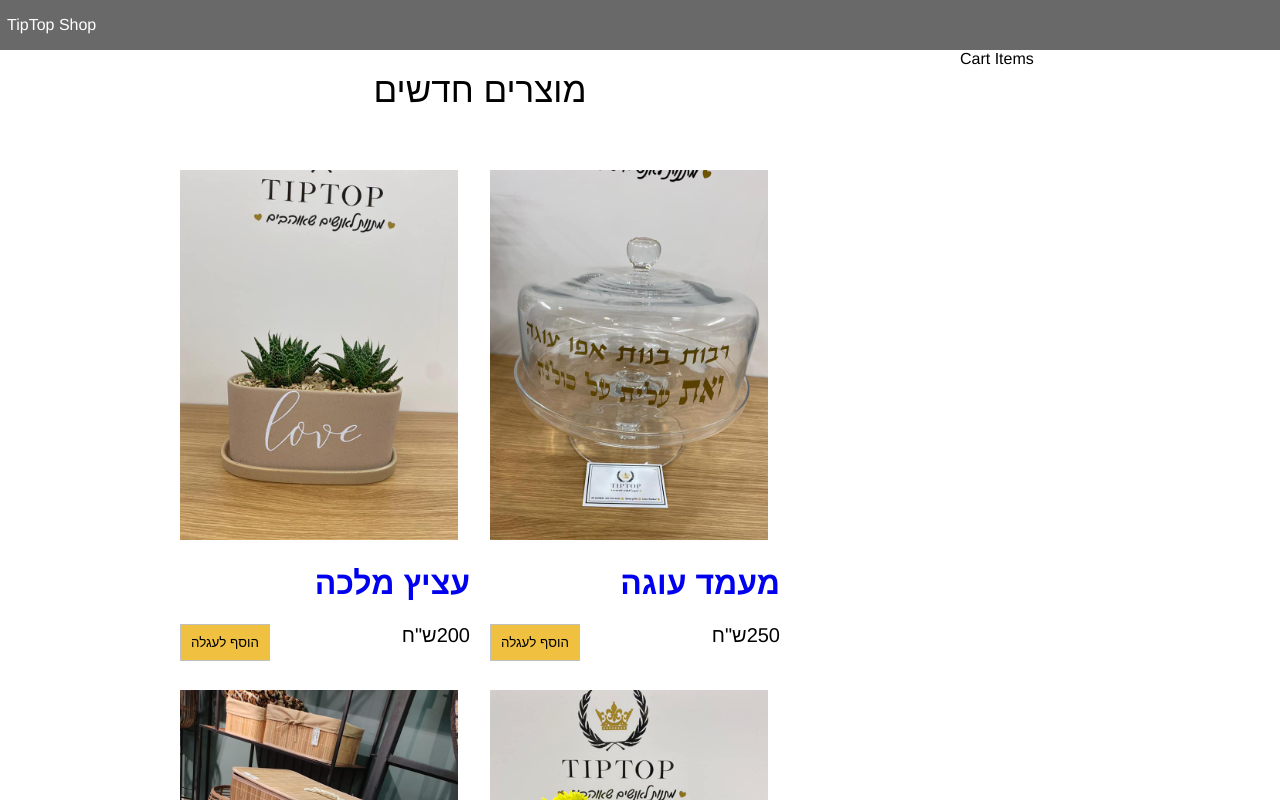
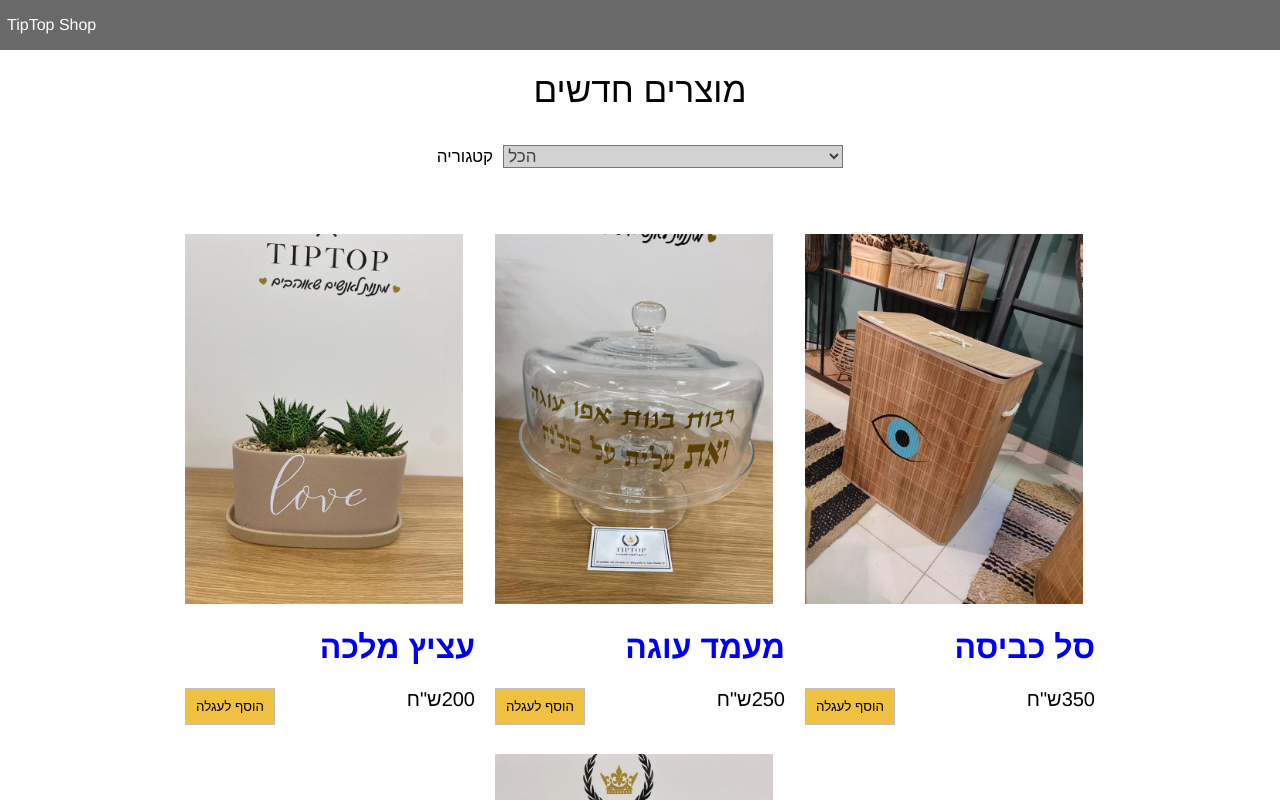
Before and after one commit to OrBut93/TipTop-onlineShop, a React (Create React App) app: page / in a window 1280 px wide. Shown: the top 800 px of the page. Built offline with nearby package versions, Linux system fonts and the light colour scheme.

Commit message:
Filter products

```diff
--- a/src/App.css
+++ b/src/App.css
@@ -64,15 +64,16 @@ footer {
 .main {
     flex: 3 60rem;
 }
-.main .Home_title{
+
+.main .Home_title {
     font-size: 35px;
     text-align: center;
     padding-top: 2rem;
 }
 
-.sidebar {
-    flex: 1 20rem;
-}
+/*.sidebar {*/
+/*    !*flex: 1 20rem;*!*/
+/*}*/
 
 /* Products*/
 .products {
@@ -105,7 +106,7 @@ footer {
     max-height: 37rem;
 }
 
-.product h1{
+.product h1 {
     float: right;
 }
 
@@ -115,7 +116,7 @@ footer {
     align-items: center;
 }
 
-.product-price .ILS{
+.product-price .ILS {
     float: left;
 }
 
@@ -146,3 +147,26 @@ footer {
     bottom: 0.5rem;
     /*float: left;*/
 }
+
+.filter {
+    text-align: center;
+    padding-top: 3rem;
+}
+.filter .category{
+    font: 400 17px/2em 'Source Sans Pro', sans-serif;
+}
+.filter .categoryFilter {
+    background: lightgrey;
+    color: #414141;
+    font: 400 17px/2em 'Source Sans Pro', sans-serif;
+    cursor: pointer;
+    position : relative;
+    max-width:  20em;
+    width: 100%;
+    margin-left: 1rem;
+}
+.filter select,
+.option {
+    color: white;
+    font: 400 17px/2em 'Source Sans Pro', sans-serif;
+}
--- a/src/App.js
+++ b/src/App.js
@@ -1,17 +1,33 @@
-import logo from './logo.svg';
 import './App.css';
 import React from "react";
 import data from "./data"
 import Products from "./components/Products";
+import Filter from "./components/Filter";
 
 class App extends React.Component {
     constructor() {
         super();
         this.state = {
             products: data.products,
-            size: "",
-            sort: "",
+            category: "",
         };
+    }
+
+    filterProducts = (event) => {
+        console.log(event.target.value);
+        if (event.target.value == "All") {
+            this.setState({
+
+                category: event.target.value,
+                products: data.products
+
+            })
+        } else {
+            this.setState({
+                category: event.target.value,
+                products: data.products.filter(product => product.category == event.target.value)
+            })
+        }
     }
 
     render() {
@@ -24,11 +40,15 @@ class App extends React.Component {
                     <div className="content">
                         <div className="main">
                             <div className="Home_title">מוצרים חדשים</div>
-                            <Products products={this.state.products} ></Products>
+                            <Filter count={this.state.products.length}
+                                    sort={this.state.sort}
+                                    filterProducts={this.filterProducts}
+                            ></Filter>
+                            <Products products={this.state.products}></Products>
                         </div>
-                        <div className="sidebar">
-                            Cart Items
-                        </div>
+                        {/*<div className="sidebar">*/}
+                        {/*    Cart Items*/}
+                        {/*</div>*/}
                     </div>
                 </main>
                 <footer>
--- /dev/null
+++ b/src/components/Filter.js
@@ -0,0 +1,24 @@
+import React, {Component} from 'react';
+import '../App.css';
+
+class Filter extends Component {
+    render() {
+        return (
+            <div className="filter">
+                {/*<div className="filter-result">{this.props.count}*/}
+                {/*</div>*/}
+                <span className="category">קטגוריה</span>
+                <span className="byCategory">
+                    <select value={this.props.category} onChange={this.props.filterProducts} className="categoryFilter">
+                        <option name="All" value="All">הכל</option>
+                        <option name="Home" value="Home">מוצרי נוי</option>
+                        <option name="Balloons" value="Balloons">בלונים</option>
+                        <option name="AirBalloon" value="AirBalloon">בלון פורח</option>
+                    </select>
+                </span>
+            </div>
+        );
+    }
+}
+
+export default Filter;
```
